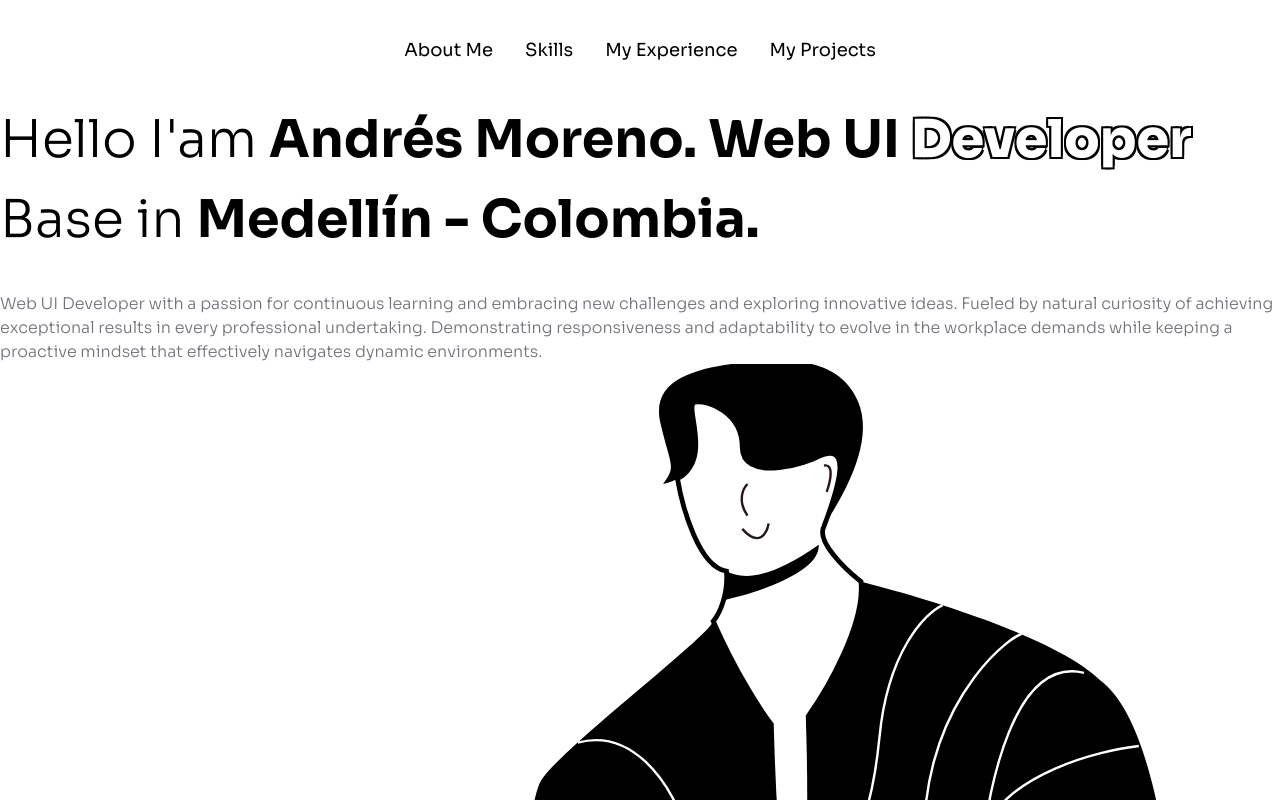
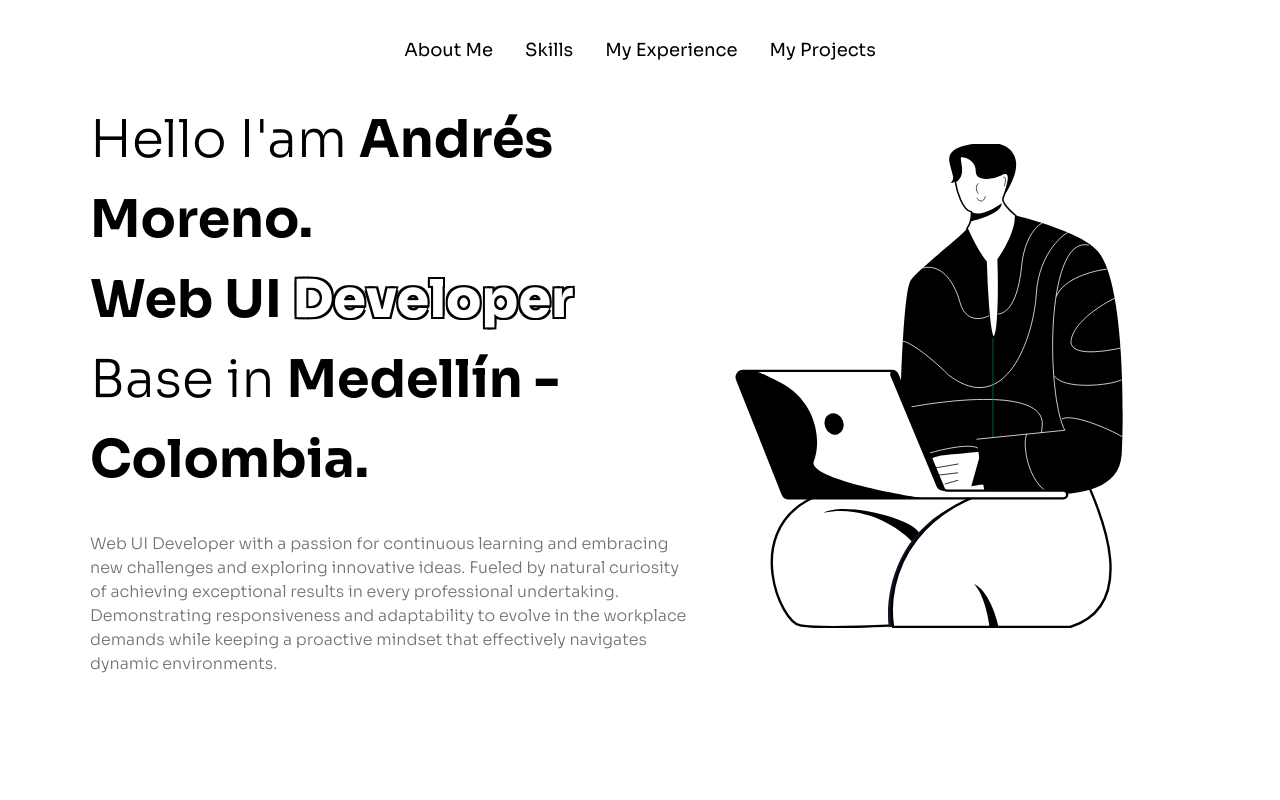
Before and after one commit to andresmorenoj/andresmorenoj, a Next.js app: page / in a window 1280 px wide. Shown: the top 800 px of the page. Built offline with nearby package versions, Linux system fonts and the light colour scheme.

Commit message:
feat: section-2 completed <<Introduction Section>>

```diff
--- a/src/app/page.tsx
+++ b/src/app/page.tsx
@@ -1,10 +1,7 @@
 "use client";
 
 import dynamic from "next/dynamic";
-import { Header } from "@components/organisms";
-import { TextsContentContainer } from "@components/molecules";
-import { Heading, Text, ImageFigure } from "@components/atoms";
-import { contentData } from "@constants/index";
+import { Header, IntroductionSection } from "@components/organisms";
 
 const AppThemeProvider = dynamic(() => import("@theme/theme.provider"));
 export default function Home() {
@@ -12,25 +9,7 @@ export default function Home() {
     <AppThemeProvider>
       <Header />
       <main>
-        <TextsContentContainer
-          variant="black"
-          title={
-            <Heading className="container__title" level={1} size="extraJumbo" fontWeight="extraBold">
-              <Text variant="normal">{`${contentData.greet.content} `}</Text>
-              <Text variant="semiBold">{`${contentData.name.content} `}</Text>
-              <Text variant="semiBold">{`${contentData.job.content} `}</Text>
-              <Text variant="outline">{`${contentData.job_title.content} `}</Text>
-              <Text variant="normal">{`${contentData.location.content} `}</Text>
-              <Text variant="semiBold">{`${contentData.location_city.content}`}</Text>
-            </Heading>
-          }
-          description={
-            <p className="container__description">
-              <Text variant="normal">{`${contentData.short_description.content}`}</Text>
-            </p>
-          }
-        />
-        <ImageFigure width={100}/>
+        <IntroductionSection/>
       </main>
     </AppThemeProvider>
   );
--- a/src/components/atoms/ImageFigure/ImageFigure.component.tsx
+++ b/src/components/atoms/ImageFigure/ImageFigure.component.tsx
@@ -21,7 +21,6 @@ export const ImageFigure: React.FC<IImage> = ({ width }) => {
 				style={{
 					width: "100%",
 					height: "auto",
-					objectFit: 'contain',
 				}}
 			/>
 		</StyledImageContainer>
--- a/src/components/atoms/ImageFigure/ImageFigure.styled.tsx
+++ b/src/components/atoms/ImageFigure/ImageFigure.styled.tsx
@@ -8,6 +8,7 @@ export const StyledImageContainer = styled.figure<IImage>(
 	margin: 0;
 	padding: 0;
 	width: ${width.toString()}%;
+	max-width: 420px;
 	height: auto;
 `
 );
--- /dev/null
+++ b/src/components/organisms/IntroductionSection/IntroductionSection.component.tsx
@@ -0,0 +1,35 @@
+import { contentData } from "@constants/index";
+
+import { TextsContentContainer } from "@components/molecules";
+import { Heading, Text, ImageFigure } from "@components/atoms";
+
+import { StyledSectionContainer } from "./IntroductionSection.styled";
+
+export const IntroductionSection: React.FC = () => (
+  <StyledSectionContainer>
+    <TextsContentContainer
+      variant="black"
+      title={
+        <Heading
+          className="container__title"
+          level={1}
+          size="extraJumbo"
+          fontWeight="extraBold"
+        >
+          <Text variant="normal">{`${contentData.greet.content} `}</Text>
+          <Text variant="semiBold">{`${contentData.name.content}`}<br/></Text>
+          <Text variant="semiBold">{`${contentData.job.content} `}</Text>
+          <Text variant="outline">{`${contentData.job_title.content}`}<br/></Text>
+          <Text variant="normal">{`${contentData.location.content} `}</Text>
+          <Text variant="semiBold">{`${contentData.location_city.content}`}</Text>
+        </Heading>
+      }
+      description={
+        <p className="container__description">
+          <Text variant="normal">{`${contentData.short_description.content}`}</Text>
+        </p>
+      }
+    />
+    <ImageFigure width={100} />
+  </StyledSectionContainer>
+);
--- /dev/null
+++ b/src/components/organisms/IntroductionSection/IntroductionSection.styled.tsx
@@ -0,0 +1,16 @@
+import styled from "styled-components";
+
+export const StyledSectionContainer = styled.section`
+  display: grid;
+  grid-template-columns: 55% 45%;
+  align-items: center;
+  justify-items: end;
+  width: 100%;
+  height: 520px;
+  padding: 0 90px;
+  box-sizing: border-box;
+
+  figure {
+    justify-self: center;
+  }
+`;
--- a/src/components/organisms/index.ts
+++ b/src/components/organisms/index.ts
@@ -1 +1,2 @@
-export * from './Header/Header.component'
+export * from './Header/Header.component';
+export * from './IntroductionSection/IntroductionSection.component'
--- a/src/theme/baseTheme/mixins/index.ts
+++ b/src/theme/baseTheme/mixins/index.ts
@@ -1 +1,2 @@
 export * from './flex.mixin';
+export * from './withMultipleOf.mixin'
--- /dev/null
+++ b/src/theme/baseTheme/mixins/withMultipleOf.mixin.ts
@@ -0,0 +1,17 @@
+import { css } from 'styled-components';
+
+import { ITheme } from '@theme/interfaces';
+
+export type Measures = Exclude<keyof ITheme['measurements'], 'shadows' | 'linewidths'>;
+
+export const withMultipleOf = (measure: Measures, multi = 1) => {
+  const calculatedMeasure = css(({ theme }) => {
+    const measurement = theme.measurements[measure];
+    const value = measurement.toString().split('px')[0];
+    const multiple = parseInt(value, 10) * multi;
+
+    return `${multiple}px`;
+  });
+
+  return calculatedMeasure as unknown as string;
+};
```
